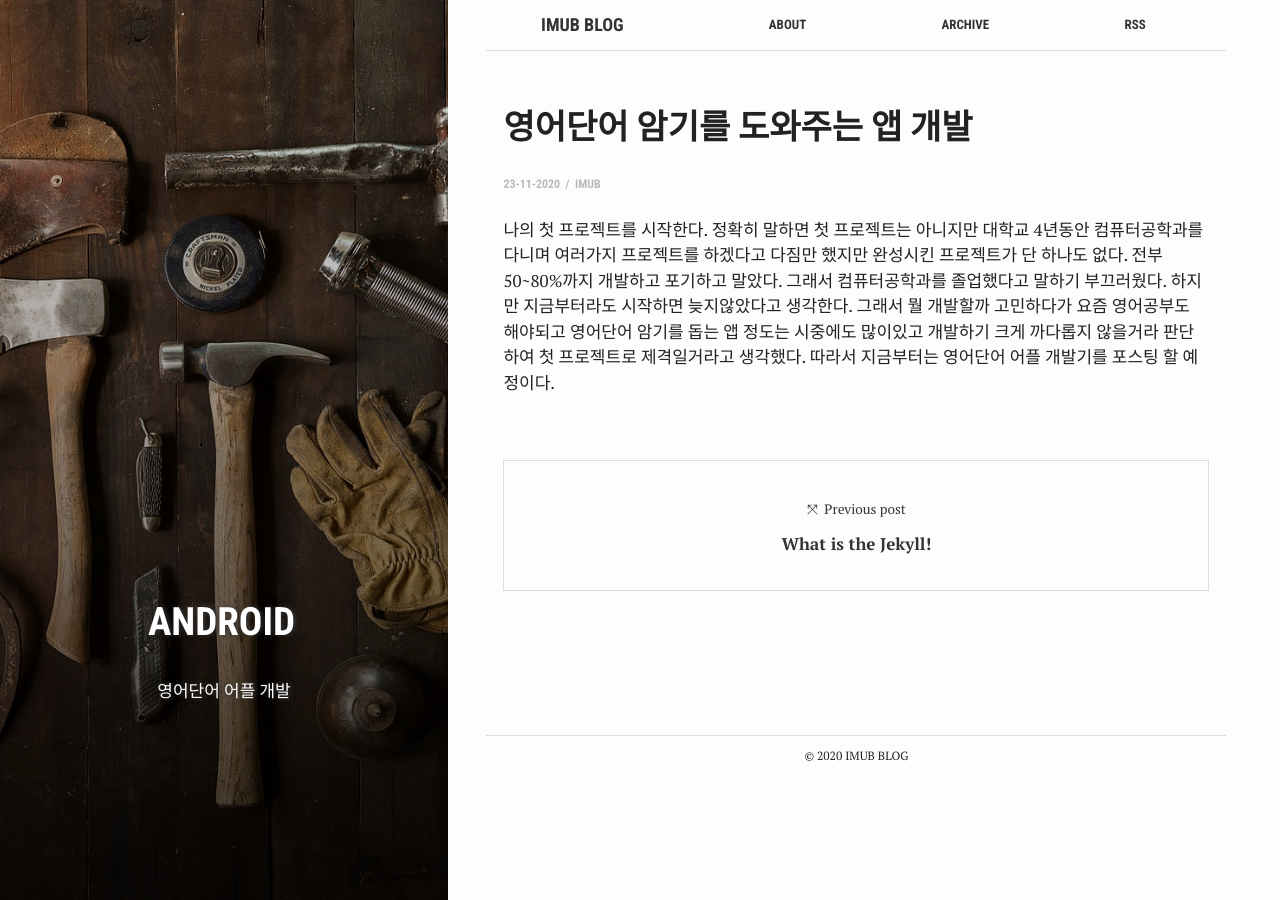
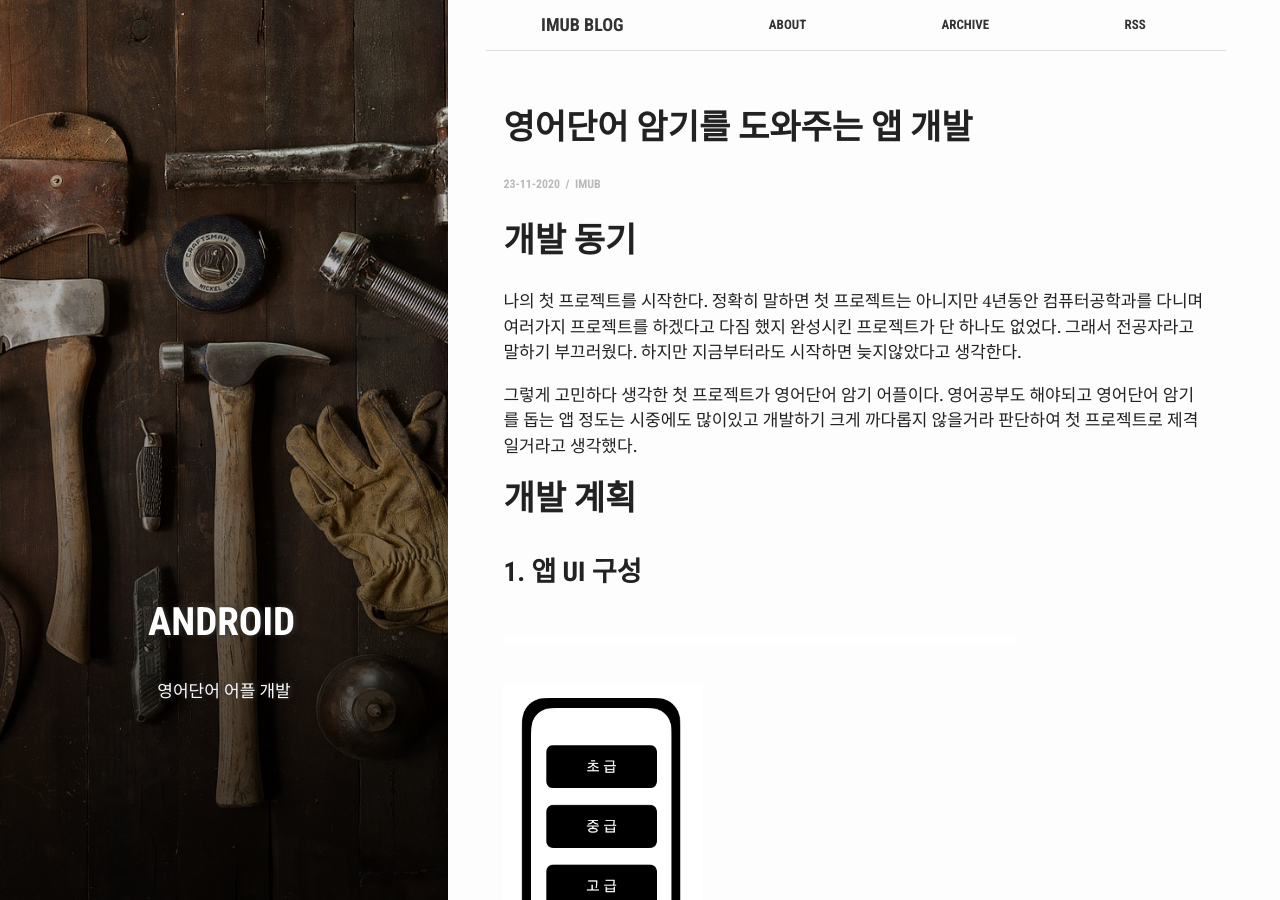
Before and after one commit to ImUB/imub.github.io, a Jekyll site: the page built from _posts/2020-11-23-English-Word-App.md, in a window 1280 px wide and 900 px high. Built offline with Jekyll 4.4.1, drawn with Linux system fonts in a browser that asks for light colours.

Commit message:
add android app post

```diff
--- a/_posts/2020-11-23-English-Word-App.md
+++ b/_posts/2020-11-23-English-Word-App.md
@@ -9,5 +9,11 @@ categories: posts
 tags: ['Android']
 author: ImuB
 ---
-나의 첫 프로젝트를 시작한다. 정확히 말하면 첫 프로젝트는 아니지만 대학교 4년동안 컴퓨터공학과를 다니며 여러가지 프로젝트를 하겠다고 다짐만 했지만 완성시킨 프로젝트가 단 하나도 없다. 전부 50~80%까지 개발하고 포기하고 말았다. 그래서 컴퓨터공학과를 졸업했다고 말하기 부끄러웠다.
-하지만 지금부터라도 시작하면 늦지않았다고 생각한다. 그래서 뭘 개발할까 고민하다가 요즘 영어공부도 해야되고 영어단어 암기를 돕는 앱 정도는 시중에도 많이있고 개발하기 크게 까다롭지 않을거라 판단하여 첫 프로젝트로 제격일거라고 생각했다. 따라서 지금부터는 영어단어 어플 개발기를 포스팅 할 예정이다.
+# 개발 동기
+나의 첫 프로젝트를 시작한다. 정확히 말하면 첫 프로젝트는 아니지만 4년동안 컴퓨터공학과를 다니며 여러가지 프로젝트를 하겠다고 다짐 했지 완성시킨 프로젝트가 단 하나도 없었다. 그래서 전공자라고 말하기 부끄러웠다. 하지만 지금부터라도 시작하면 늦지않았다고  생각한다.
+
+그렇게 고민하다 생각한 첫 프로젝트가 영어단어 암기 어플이다. 영어공부도 해야되고 영어단어 암기를 돕는 앱 정도는 시중에도 많이있고 개발하기 크게 까다롭지 않을거라 판단하여 첫 프로젝트로 제격일거라고 생각했다.
+# 개발 계획
+
+### 1. 앱 UI 구성
+![Repo Make]({{ site.images | relative_url }}/English-word-UI.png){: width="200" height="200" style="display: inline; padding-left: 30em"}![난이도 설정 페이지]({{ site.images | relative_url }}/English-word-Difficultly.png){: width="200" height="200" style="display: inline"}
```
Also changed, not shown: assets/images/English-word-Difficultly.png (added), assets/images/English-word-UI.png (added), 2 other files.
